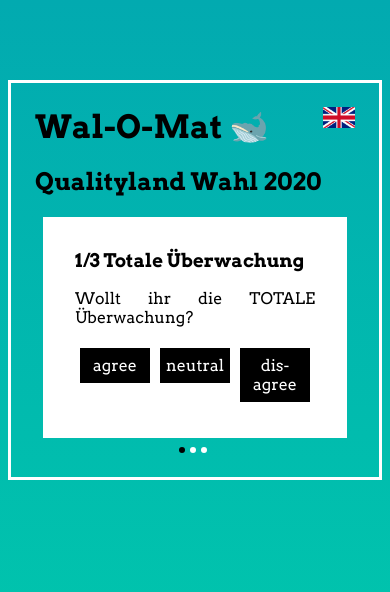
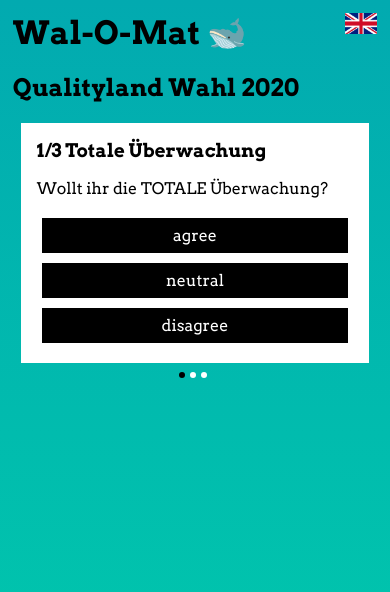
Before and after one commit to dieliste/walomat, a Django app: page /de/qualityland-wahl-2020/thesis/1/ in a window 390 px wide. Shown: the top 592 px of the page. Run offline with Django 3.2, Linux system fonts and the light colour scheme; data comes from the database, SQL or seed files in the repository; some web fonts are replaced.

Commit message:
Fix mobile layout

```diff
--- a/static/style.css
+++ b/static/style.css
@@ -198,7 +198,7 @@ div.stance {
     margin: 0.3em;
     text-align: center;
     flex-grow: 1;
-    flex-basis: 0;
+    flex-basis: 33%;
 }
 
 div.thesis nav {
@@ -296,3 +296,19 @@ div.result a {
     font-weight: bold;
     font-size: 1.3em;
 }
+
+@media screen and (max-width: 600px){
+    div.stances {
+        flex-direction: column;
+    }
+
+    div.thesis > div {
+        padding: 1em;
+    }
+
+    main {
+        margin: auto;
+        padding: 0.3em;
+        border: none;
+    }
+}
```
